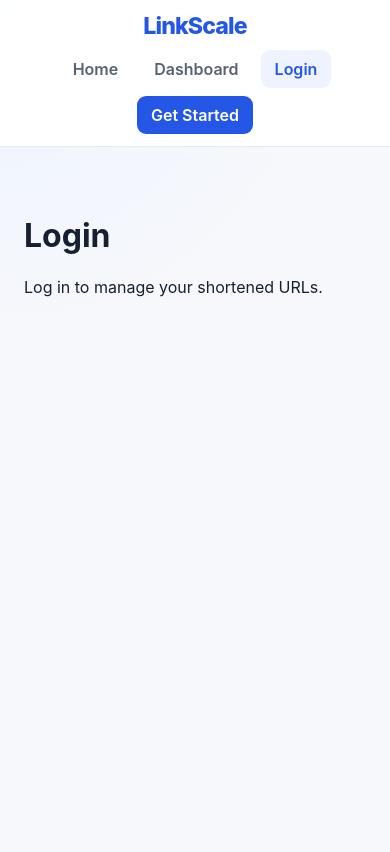
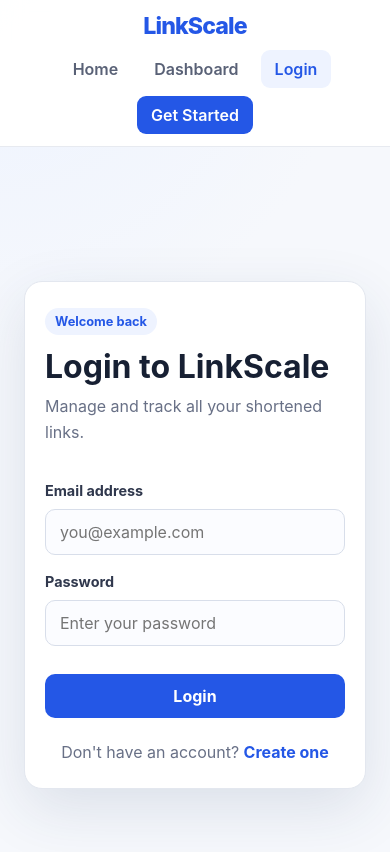
Before and after one commit to aloksingh003/LinkScale, a React app in the folder frontend/: page /login in a window 390 px wide. Shown: the top 852 px of the page. Built offline with nearby package versions, Linux system fonts and the light colour scheme; the HTML template or start-up script is replaced by a standard one.

Commit message:
feat: build responsive login form UI

```diff
--- /dev/null
+++ b/frontend/src/pages/Auth.css
@@ -0,0 +1,101 @@
+.auth-page {
+  min-height: calc(100vh - 164px);
+  display: grid;
+  place-items: center;
+}
+
+.auth-card {
+  width: 100%;
+  max-width: 440px;
+  padding: 36px;
+  background: white;
+  border: 1px solid #e3e7ef;
+  border-radius: 18px;
+  box-shadow: 0 20px 60px rgba(32, 55, 96, 0.12);
+}
+
+.auth-heading {
+  margin-bottom: 28px;
+}
+
+.auth-heading h1 {
+  margin: 12px 0 8px;
+  color: #172033;
+  font-size: 2rem;
+}
+
+.auth-heading p {
+  margin: 0;
+  color: #687086;
+  line-height: 1.6;
+}
+
+.auth-badge {
+  display: inline-block;
+  padding: 6px 10px;
+  color: #2457e6;
+  background: #eef3ff;
+  border-radius: 999px;
+  font-size: 0.8rem;
+  font-weight: 700;
+}
+
+.auth-form {
+  display: flex;
+  flex-direction: column;
+  gap: 10px;
+}
+
+.auth-form label {
+  margin-top: 8px;
+  color: #30384d;
+  font-size: 0.9rem;
+  font-weight: 700;
+}
+
+.auth-form input {
+  width: 100%;
+  padding: 12px 14px;
+  color: #172033;
+  background: #fbfcff;
+  border: 1px solid #d8deea;
+  border-radius: 10px;
+  outline: none;
+}
+
+.auth-form input:focus {
+  border-color: #2457e6;
+  box-shadow: 0 0 0 3px rgba(36, 87, 230, 0.12);
+}
+
+.auth-button {
+  margin-top: 18px;
+  padding: 12px 18px;
+  color: white;
+  background: #2457e6;
+  border: 0;
+  border-radius: 10px;
+  font-weight: 700;
+  cursor: pointer;
+}
+
+.auth-button:hover {
+  background: #1946c4;
+}
+
+.auth-footer {
+  margin: 24px 0 0;
+  color: #687086;
+  text-align: center;
+}
+
+.auth-footer a {
+  color: #2457e6;
+  font-weight: 700;
+}
+
+@media (max-width: 520px) {
+  .auth-card {
+    padding: 26px 20px;
+  }
+}
--- a/frontend/src/pages/LoginPage.jsx
+++ b/frontend/src/pages/LoginPage.jsx
@@ -1,8 +1,69 @@
+import { useState } from "react";
+import { Link } from "react-router-dom";
+import "./Auth.css";
+
 function LoginPage() {
+  const [formData, setFormData] = useState({
+    email: "",
+    password: "",
+  });
+
+  const handleChange = (event) => {
+    const { name, value } = event.target;
+
+    setFormData((currentData) => ({
+      ...currentData,
+      [name]: value,
+    }));
+  };
+
+  const handleSubmit = (event) => {
+    event.preventDefault();
+  };
+
   return (
-    <main>
-      <h1>Login</h1>
-      <p>Log in to manage your shortened URLs.</p>
+    <main className="auth-page">
+      <section className="auth-card">
+        <div className="auth-heading">
+          <span className="auth-badge">Welcome back</span>
+          <h1>Login to LinkScale</h1>
+          <p>Manage and track all your shortened links.</p>
+        </div>
+
+        <form className="auth-form" onSubmit={handleSubmit}>
+          <label htmlFor="email">Email address</label>
+          <input
+            id="email"
+            name="email"
+            type="email"
+            placeholder="you@example.com"
+            value={formData.email}
+            onChange={handleChange}
+            autoComplete="email"
+            required
+          />
+
+          <label htmlFor="password">Password</label>
+          <input
+            id="password"
+            name="password"
+            type="password"
+            placeholder="Enter your password"
+            value={formData.password}
+            onChange={handleChange}
+            autoComplete="current-password"
+            required
+          />
+
+          <button className="auth-button" type="submit">
+            Login
+          </button>
+        </form>
+
+        <p className="auth-footer">
+          Don&apos;t have an account? <Link to="/register">Create one</Link>
+        </p>
+      </section>
     </main>
   );
 }
```
